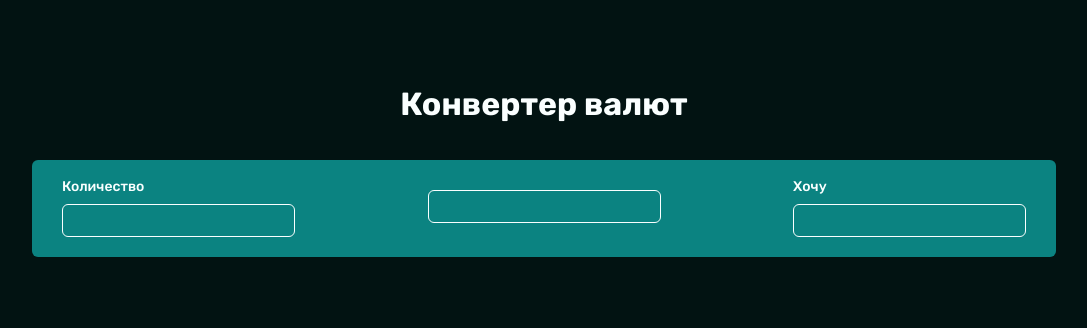
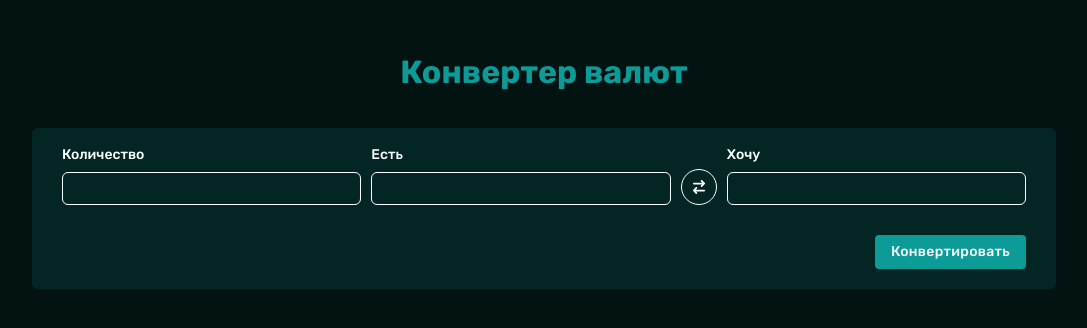
Before and after one commit to Shatlyk1011/currency-app, a Vue app: page / in a window 1280 px wide. Shown: the part 228-556 px from the top of the page, without its empty margins (96-1183 px from the left). Built offline with nearby package versions, Linux system fonts and the light colour scheme.

Commit message:
add basic styles

```diff
--- a/src/App.vue
+++ b/src/App.vue
@@ -3,20 +3,39 @@
     <h1>Конвертер валют</h1>
 
     <div class="container">
+      <form class="form" @submit.prevent="">
         <div class="wrap">
           <div class="amount">
-          <label> Количество</label>
+            <label>Количество</label>
             <input type="text" />
           </div>
           <div class="from">
-          <label></label>
+            <label>Есть</label>
             <input type="text" />
           </div>
+
+          <span>
+            <svg
+              xmlns="http://www.w3.org/2000/svg"
+              viewBox="0 0 448 512"
+              width="14"
+              height="14"
+              fill="#faffff"
+            >
+              <path
+                d="M438.6 150.6c12.5-12.5 12.5-32.8 0-45.3l-96-96c-12.5-12.5-32.8-12.5-45.3 0s-12.5 32.8 0 45.3L338.7 96 32 96C14.3 96 0 110.3 0 128s14.3 32 32 32l306.7 0-41.4 41.4c-12.5 12.5-12.5 32.8 0 45.3s32.8 12.5 45.3 0l96-96zm-333.3 352c12.5 12.5 32.8 12.5 45.3 0s12.5-32.8 0-45.3L109.3 416 416 416c17.7 0 32-14.3 32-32s-14.3-32-32-32l-306.7 0 41.4-41.4c12.5-12.5 12.5-32.8 0-45.3s-32.8-12.5-45.3 0l-96 96c-12.5 12.5-12.5 32.8 0 45.3l96 96z"
+              />
+            </svg>
+          </span>
+
           <div class="to">
             <label>Хочу</label>
             <input type="text" />
           </div>
         </div>
+
+        <button type="submit">Конвертировать</button>
+      </form>
     </div>
   </main>
 </template>
@@ -32,17 +51,21 @@
 
   h1 {
     margin-bottom: 4rem;
+    color: $color-main;
   }
 
   .container {
     width: 80%;
     margin: 0 auto;
-    .wrap {
-      background-color: $color-accent;
+    .form {
+      display: flex;
+      gap: 3rem;
+      flex-direction: column;
+      background-color: $color-main-2;
       padding: 2rem 3rem;
       border-radius: 6px;
+      .wrap {
         display: flex;
-      justify-content: space-between;
         gap: 1rem;
         label {
           font-size: 1.4rem;
@@ -56,7 +79,7 @@
           border: 1px solid $color-text;
 
           &:focus {
-          border: 1px solid $color-main-2;
+            border: 1px solid $color-main;
           }
         }
 
@@ -66,6 +89,7 @@
           display: flex;
           flex-direction: column;
           gap: 1rem;
+          flex-grow: 1;
         }
 
         .amount {
@@ -76,6 +100,38 @@
 
         .to {
         }
+
+        span {
+          display: flex;
+          align-self: flex-end;
+          padding: 1rem;
+          border-radius: 30rem;
+          border: 1px solid currentColor;
+          transition: all 0.15s ease;
+          &:hover {
+            background-color: $color-main;
+            border-color: $color-main;
+          }
+          svg {
+            fill: $color-text;
+          }
+        }
+      }
+
+      button {
+        all: unset;
+        font-size: 1.4rem;
+        font-weight: 500;
+        border-radius: 4px;
+        letter-spacing: 0.3px;
+        align-self: flex-end;
+        padding: 1rem 1.6rem;
+        background: $color-main;
+        transition: all 0.15s ease;
+        &:hover {
+          background: $color-accent;
+        }
+      }
     }
   }
 }
```
Also changed, not shown: src/assets/arrow-right-arrow-left-solid.svg (added), src/composables/getCurrency.js (added). Lines whose indentation alone changed are shown as unchanged.
